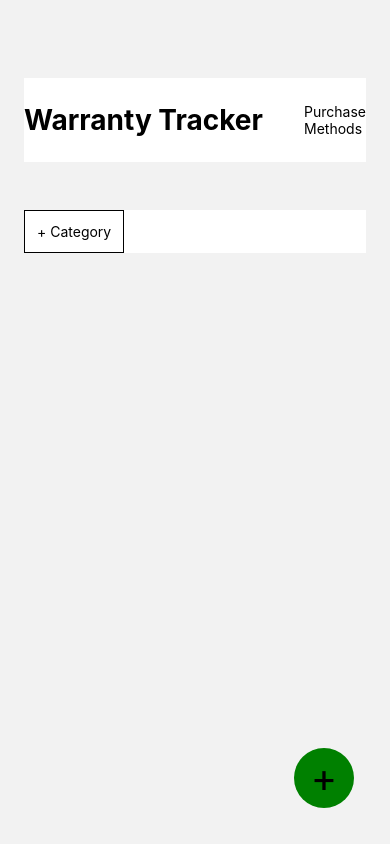
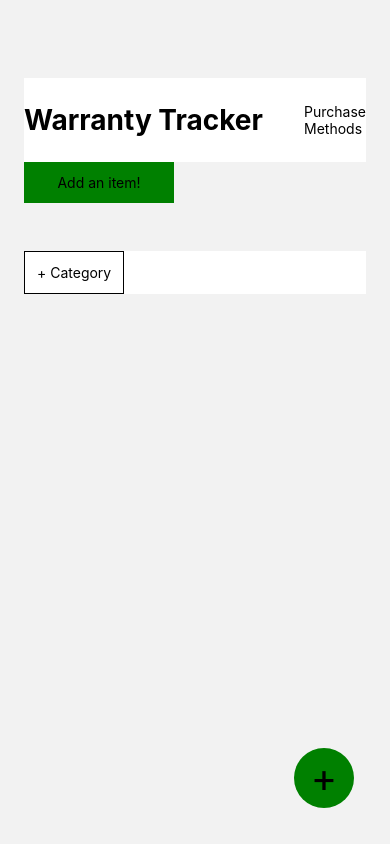
Before and after one commit to davidschwindt/warranty-tracker, a React Native app: screen /Home in a window 390 px wide. Built offline with nearby package versions, Linux system fonts and the light colour scheme; what expo-linking would draw is missing.

Commit message:
add extra addItem button when no items

```diff
--- a/screens/Home.tsx
+++ b/screens/Home.tsx
@@ -9,7 +9,7 @@ import AddCategory from '../components/AddCategory';
 export default function Home({ navigation }: RootStackScreenProps<'Home'>) {
   const { categories, items } = useContext(AppData);
 
-  console.log('items', items);
+  const noItems = Object.values(items).length === 0;
 
   return (
     <ScrollView style={{ flex: 1 }} contentContainerStyle={styles.container}>
@@ -22,6 +22,14 @@ export default function Home({ navigation }: RootStackScreenProps<'Home'>) {
           <Text>{'Purchase\nMethods'}</Text>
         </Pressable>
       </View>
+      {noItems && (
+        <Pressable
+          onPress={() => navigation.navigate('AddItem')}
+          style={{ backgroundColor: 'green', padding: 12, width: 150 }}
+        >
+          <Text style={{ textAlign: 'center' }}>Add an item!</Text>
+        </Pressable>
+      )}
       {Object.values(categories).map(({ id, label }) => (
         <View style={{ marginVertical: 12 }}>
           <Category id={id} label={label} />
```
